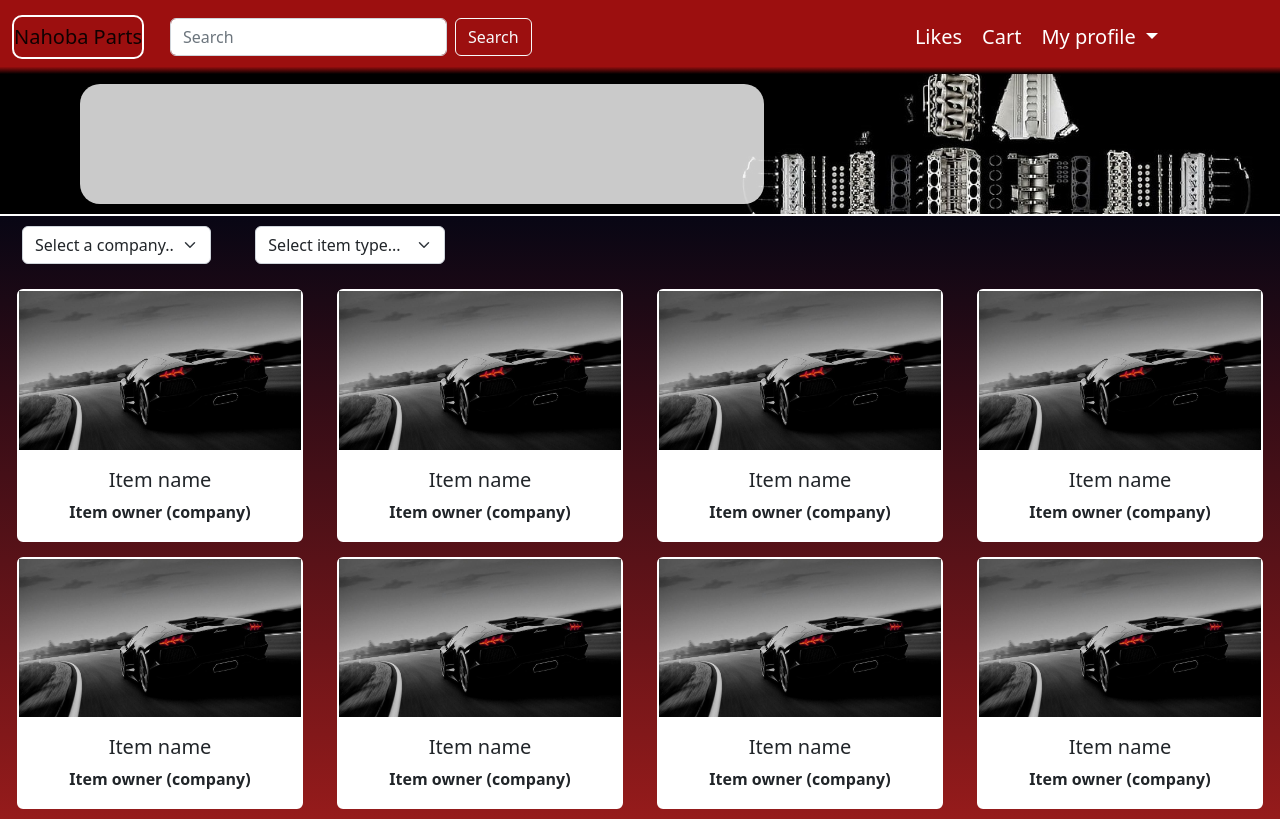
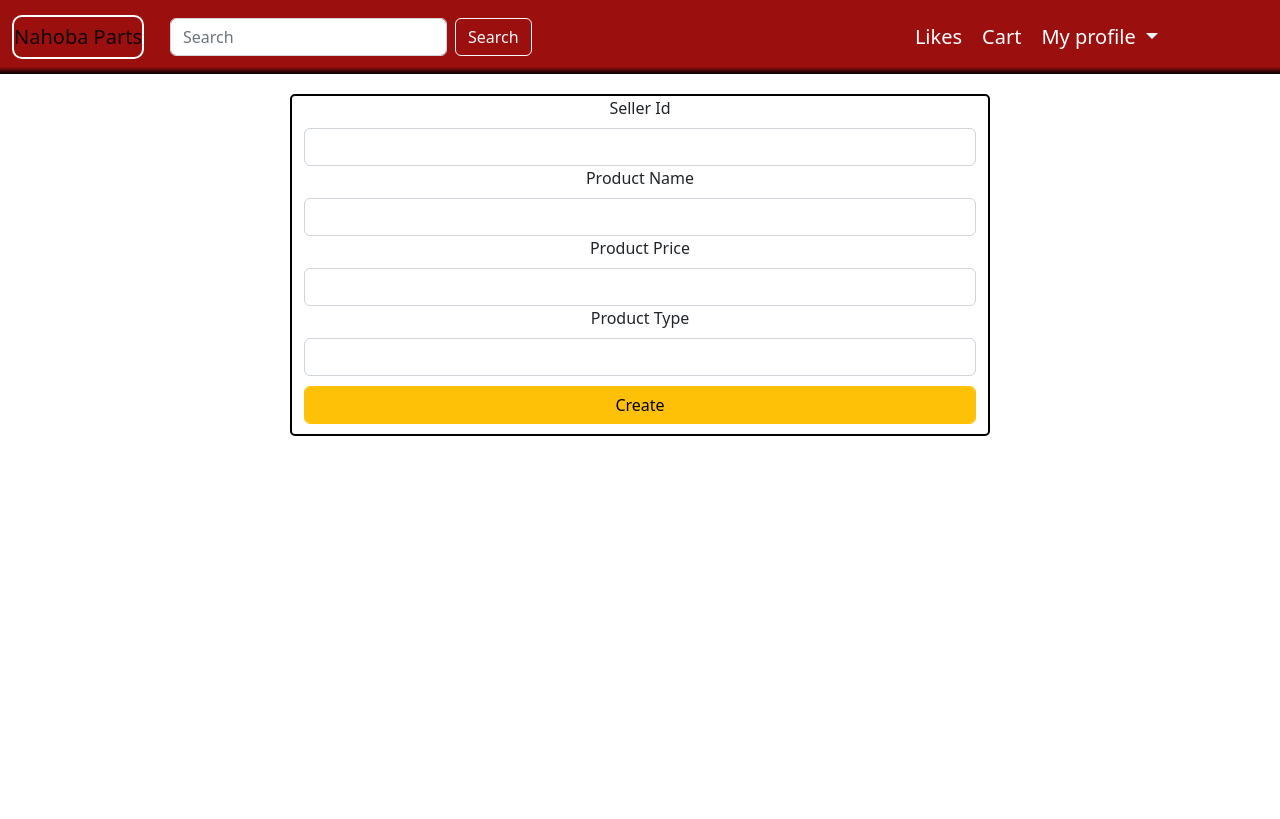
Before and after one commit to ImAdamNagy/Project_Nahoba, a Vue app in the folder NahobaVue/nahoba/: page /newproduct in a window 1280 px wide. Built offline with nearby package versions, Linux system fonts and the light colour scheme.

Commit message:
Create product function added with form.

```diff
--- a/NahobaVue/nahoba/src/App.vue
+++ b/NahobaVue/nahoba/src/App.vue
@@ -1,9 +1,9 @@
 <script setup>
 import NavBar from './components/layouts/NavBar.vue'
-import MainPage from './views/MainPageView.vue'
+import { RouterView } from 'vue-router';
 </script>
 
 <template>
   <NavBar />
-  <MainPage />
+  <RouterView />
 </template>
--- a/NahobaVue/nahoba/src/router/index.js
+++ b/NahobaVue/nahoba/src/router/index.js
@@ -1,5 +1,6 @@
 import { createRouter, createWebHistory } from 'vue-router'
 import MainPageView from "../views/MainPageView.vue"
+import CreateProductPageView from "../views/CreateProductPageView.vue"
 
 export const router = createRouter({
   history: createWebHistory(import.meta.env.BASE_URL),
@@ -9,5 +10,10 @@ export const router = createRouter({
       name: 'MainPage',
       component: MainPageView,
     },
+    {
+      path: '/newproduct',
+      name: 'CreateProduct',
+      component: CreateProductPageView,
+    },
   ]
 });
--- a/NahobaVue/nahoba/src/utils/http.mjs
+++ b/NahobaVue/nahoba/src/utils/http.mjs
@@ -1,3 +1,2 @@
-import axios from 'axios'
-
-export const http = axios.create({})
+import axios from 'axios';
+export const http = axios.create({baseURL: 'http://localhost:8881/api/'});
--- /dev/null
+++ b/NahobaVue/nahoba/src/views/CreateProductPageView.vue
@@ -0,0 +1,65 @@
+<template>
+
+    <div class="container">
+        <div class="row">
+
+    <form class="form" @submit.prevent="createProduct()">
+        <label for="sellerid" class="form-label">Seller Id</label>
+        <input type="text" name="s_id" id="sellerid" class="form-control" v-model="newData.sellerId">
+
+        <label for="name" class="form-label">Product Name</label>
+        <input type="text" name="p_name" id="name" class="form-control" v-model="newData.productName">
+
+        <label for="price" class="form-label">Product Price</label>
+        <input type="text" name="price" id="price" class="form-control" v-model="newData.productPrice">
+
+        <label for="type" class="form-label">Product Type</label>
+        <input type="text" name="type" id="type" class="form-control" v-model="newData.productPrice">
+
+        <button class="btn-warning btn form-control" type="submit">Create</button>
+    </form>
+        </div>
+    </div>
+
+
+</template>
+<script setup>
+import {reactive} from 'vue';
+
+const newData = reactive({
+    sellerId: '',
+    productName: '',
+    productPrice: '',
+    productType: ''
+});
+
+const newproduct = reactive({
+    seller_id: '',
+    product_name: '',
+    product_price: '',
+    product_tpye: ''
+});
+
+async function createProduct(){
+    this.newproduct.seller_id = this.newData.sellerId;
+    this.newproduct.product_name = this.newData.productName;
+    this.newproduct.product_price = this.newData.productPrice;
+    this.newproduct.product_tpye = this.newData.productType;
+}
+
+</script>
+<style scoped>
+.container{
+    width: 700px;
+}
+form{
+    text-align: center;
+    border: solid black 2px;
+    border-radius: 5px;
+    margin-top: 20px;
+}
+button{
+    margin-top: 10px;
+    margin-bottom: 10px;
+}
+</style>
```
Also changed, not shown: 1 other file (tests, documents, lock files or other folders).
